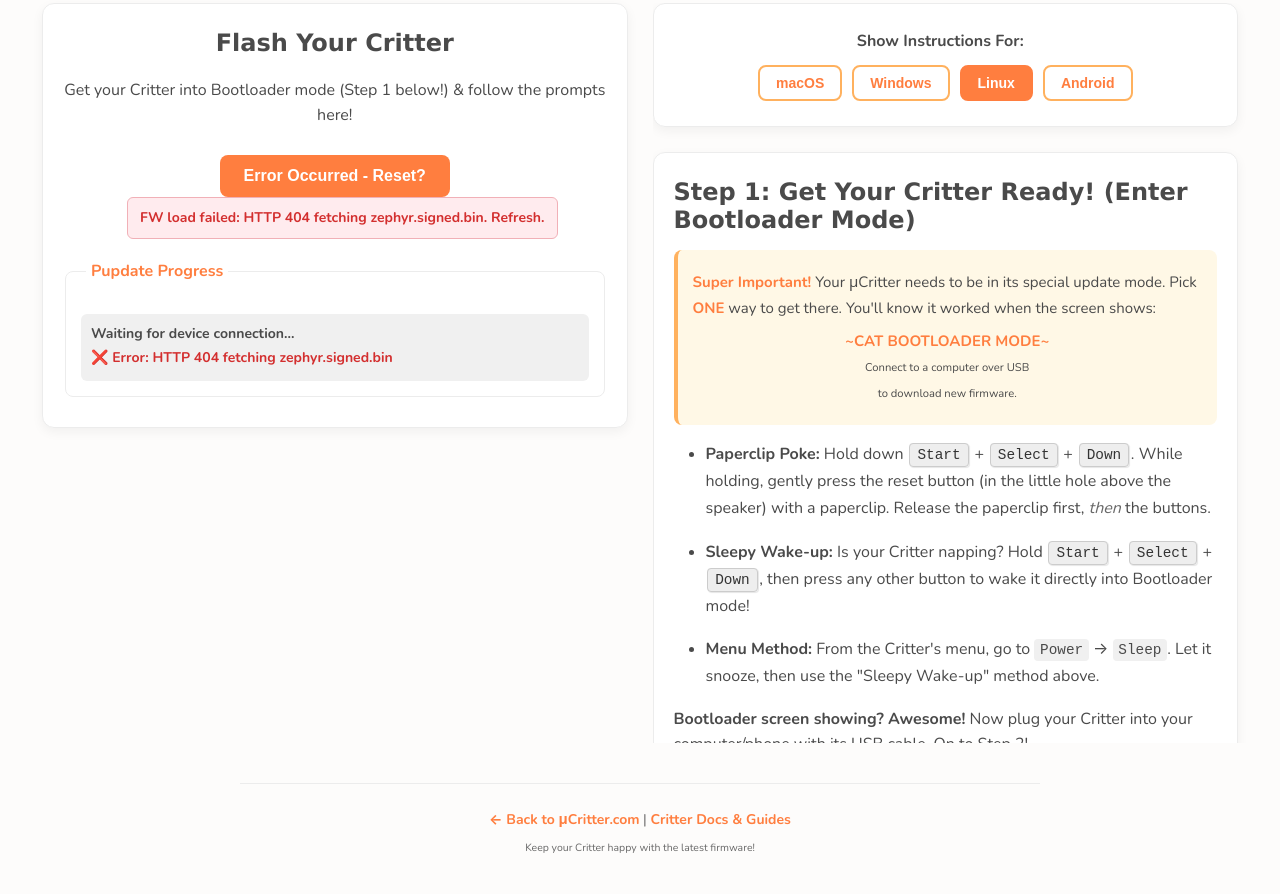
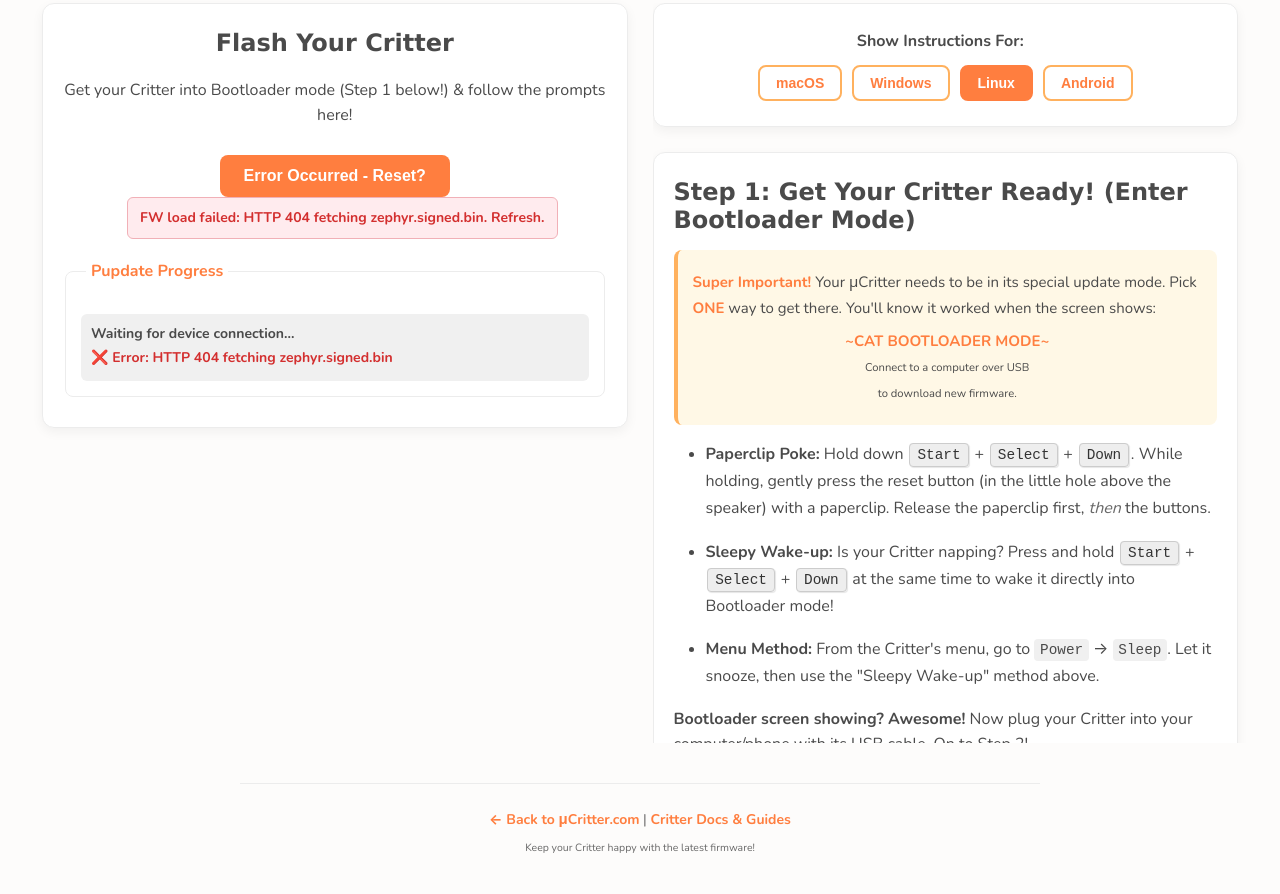
Before and after one commit to ucritair/ucritair-webdfu, a plain HTML site: page index.html in a window 1280 px wide. Shown: the part 369-1263 px from the top of the page. Drawn offline with nearby package versions, Linux system fonts and the light colour scheme; no server answers.

Commit message:
fixed the instructions a tiny bit

```diff
--- a/index.html
+++ b/index.html
@@ -90,7 +90,7 @@
                     </div>
                     <ul>
                         <li><strong>Paperclip Poke:</strong> Hold down <kbd>Start</kbd> + <kbd>Select</kbd> + <kbd>Down</kbd>. While holding, gently press the reset button (in the little hole above the speaker) with a paperclip. Release the paperclip first, <em>then</em> the buttons.</li>
-                        <li><strong>Sleepy Wake-up:</strong> Is your Critter napping? Hold <kbd>Start</kbd> + <kbd>Select</kbd> + <kbd>Down</kbd>, then press any other button to wake it directly into Bootloader mode!</li>
+                        <li><strong>Sleepy Wake-up:</strong> Is your Critter napping? Press and hold <kbd>Start</kbd> + <kbd>Select</kbd> + <kbd>Down</kbd> at the same time to wake it directly into Bootloader mode!</li>
                         <li><strong>Menu Method:</strong> From the Critter's menu, go to <code>Power</code> → <code>Sleep</code>. Let it snooze, then use the "Sleepy Wake-up" method above.</li>
                     </ul>
                     <p><strong>Bootloader screen showing? Awesome!</strong> Now plug your Critter into your computer/phone with its USB cable. On to Step 2!</p>
```
